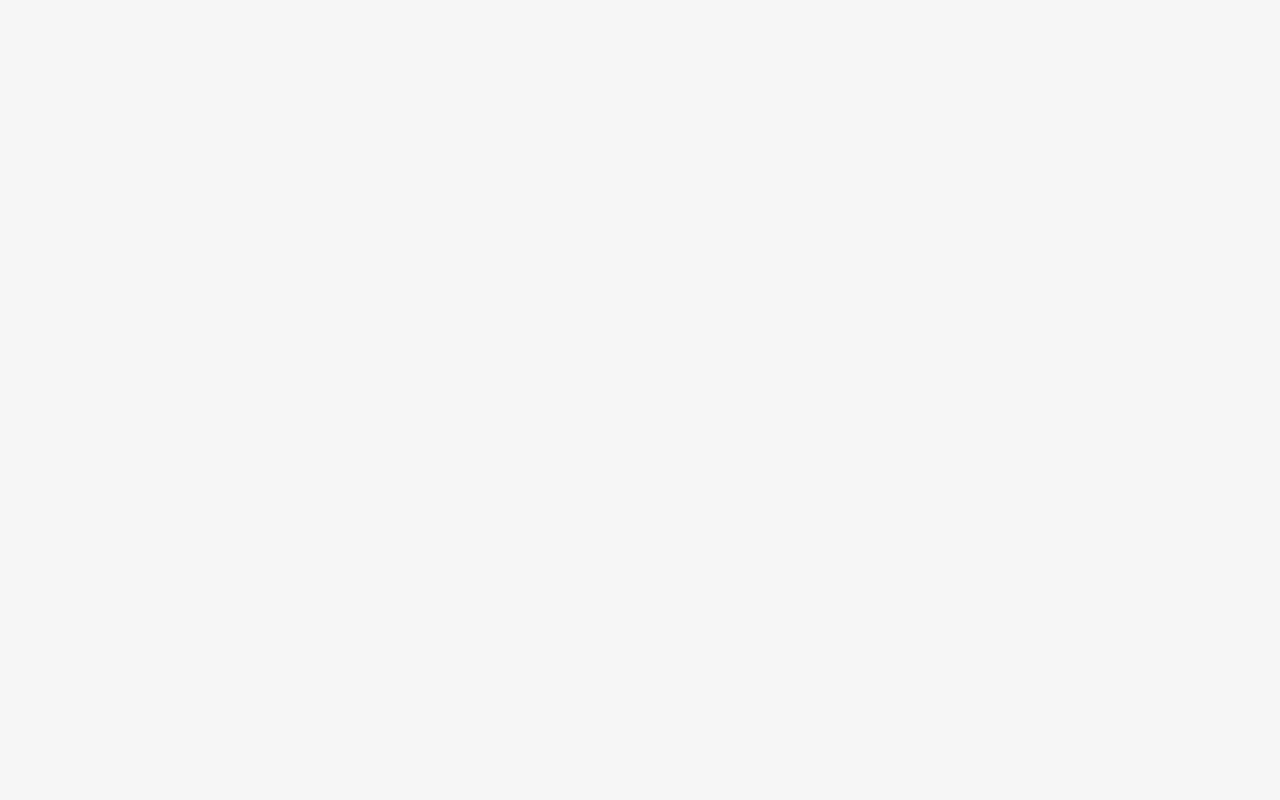
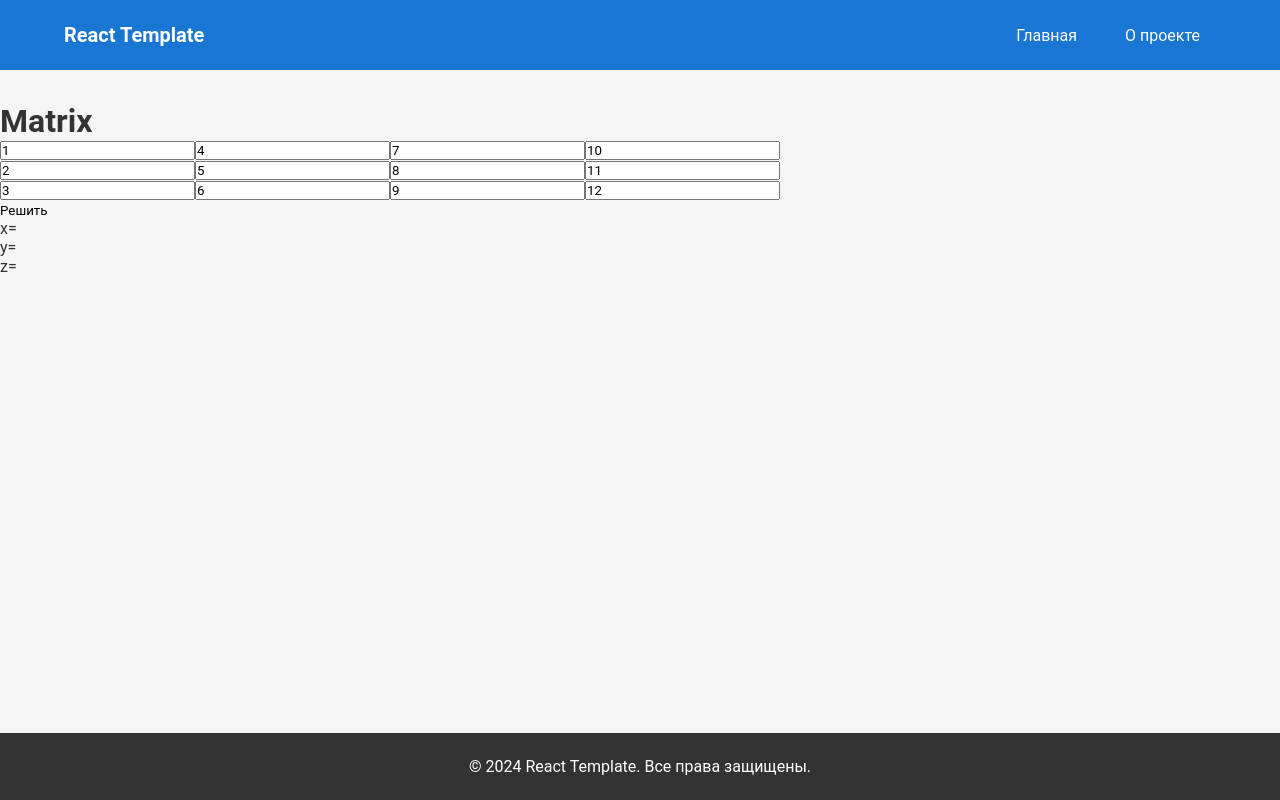
Before and after one commit to alinasos/reactvite, a React (Vite) app: page /matrix3 in a window 1280 px wide. Before the commit this address had no page. Built offline with nearby package versions, Linux system fonts and the light colour scheme.

Commit message:
Matrix 3x3

```diff
--- /dev/null
+++ b/src/pages/Matrix3/Matrix3.tsx
@@ -0,0 +1,66 @@
+import { useState } from "react";
+const Matrix = () => {
+    const [x1, setX1] = useState("1");
+    const [x2, setX2] = useState("2");
+    const [x3, setX3] = useState("3"); const [y1, setY1] = useState("4"); const [y2, setY2] = useState("5"); const [y3, setY3] = useState("6"); const [z1, setZ1] = useState("7"); const [z2, setZ2] = useState("8"); const [z3, setZ3] = useState("9"); const [result, setResult] = useState("10"); const [result2, setResult2] = useState("11"); const [result3, setResult3] = useState("12"); const [x, setX] = useState(""); const [y, setY] = useState(""); const [z, setZ] = useState("");
+    const decide = () => {
+        const Dmain =
+            Number(x1) * (Number(y2) * Number(z3) - Number(y3) * Number(z2)) -
+            Number(y1) * (Number(x2) * Number(z3) - Number(x3) * Number(z2)) +
+            Number(z1) * (Number(x2) * Number(y3) - Number(x3) * Number(y2));
+
+        const Dx =
+            Number(result) * (Number(y2) * Number(z3) - Number(y3) * Number(z2)) -
+            Number(y1) * (Number(result2) * Number(z3) - Number(result3) * Number(z2)) +
+            Number(z1) * (Number(result2) * Number(y3) - Number(result3) * Number(y2));
+
+        const Dy =
+            Number(x1) * (Number(result2) * Number(z3) - Number(result3) * Number(z2)) -
+            Number(result) * (Number(x2) * Number(z3) - Number(x3) * Number(z2)) +
+            Number(z1) * (Number(x2) * Number(result3) - Number(x3) * Number(result2));
+
+        const Dz =
+            Number(x1) * (Number(y2) * Number(result3) - Number(y3) * Number(result2)) -
+            Number(y1) * (Number(x2) * Number(result3) - Number(x3) * Number(result2)) +
+            Number(result) * (Number(x2) * Number(y3) - Number(x3) * Number(y2));
+
+        setX(String(Math.round(Dx / Dmain * 100) / 100));
+        setY(String(Math.round(Dy / Dmain * 100) / 100));
+        setZ(String(Math.round(Dz / Dmain * 100) / 100));
+    };
+
+    return (
+        <div>
+            <h1>Matrix</h1>
+            <div>
+                <input type="text" value={x1} onChange={e => setX1(e.target.value)} />
+                <input type="text" value={y1} onChange={e => setY1(e.target.value)} />
+                <input type="text" value={z1} onChange={e => setZ1(e.target.value)} />
+                <input type="text" value={result} onChange={e => setResult(e.target.value)} />
+            </div>
+            <div>
+                <input type="text" value={x2} onChange={e => setX2(e.target.value)} />
+                <input type="text" value={y2} onChange={e => setY2(e.target.value)} />
+                <input type="text" value={z2} onChange={e => setZ2(e.target.value)} />
+                <input type="text" value={result2} onChange={e => setResult2(e.target.value)} />
+            </div>
+            <div>
+                <input type="text" value={x3} onChange={e => setX3(e.target.value)} />
+                <input type="text" value={y3} onChange={e => setY3(e.target.value)} />
+                <input type="text" value={z3} onChange={e => setZ3(e.target.value)} />
+                <input type="text" value={result3} onChange={e => setResult3(e.target.value)} />
+            </div>
+            <button onClick={decide}>
+                Решить
+            </button>
+            <div>
+                x={x}
+                <br />
+                y={y}
+                <br />
+                z={z}
+            </div>
+        </div>
+    );
+};
+export default Matrix;
--- a/src/router/AppRouter.tsx
+++ b/src/router/AppRouter.tsx
@@ -7,7 +7,7 @@ import Random from '@/pages/Random/Random';
 import CowsBulls from '@/pages/CowsBulls/cowsBulls';
 import Timer from '@/pages/Random/Timer/timer';
 import Matrix from '@/pages/Matrix/Matrix';
-
+import Matrix3 from '@/pages/Matrix3/Matrix3';
 const AppRouter = () => {
     return <Routes>
         <Route path="/" element={<MainLayout />}>
@@ -17,6 +17,7 @@ const AppRouter = () => {
             <Route path="cowsBulls" element={<CowsBulls/>} />
             <Route path="timer" element={<Timer/>} />
             <Route path="matrix" element={<Matrix/>} />
+            <Route path="matrix3" element={<Matrix3/>} />
 
 
 
```
